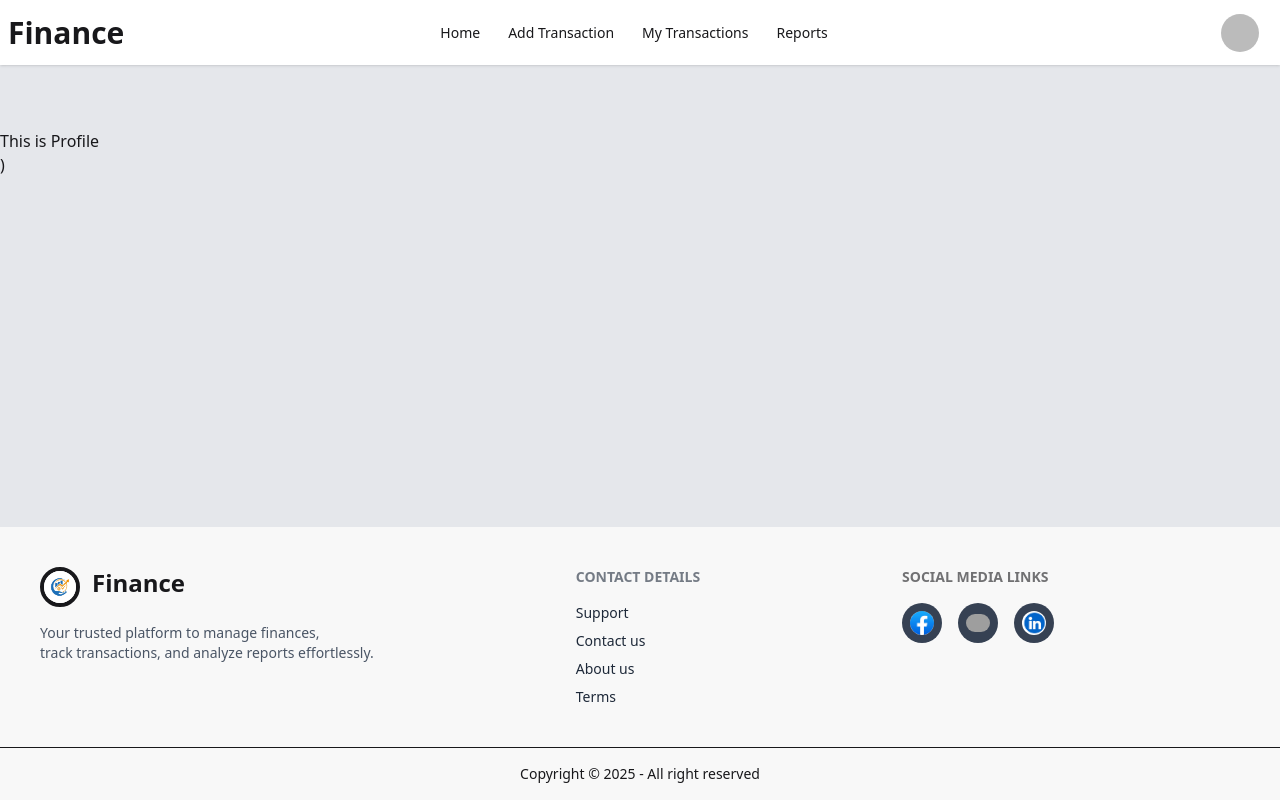
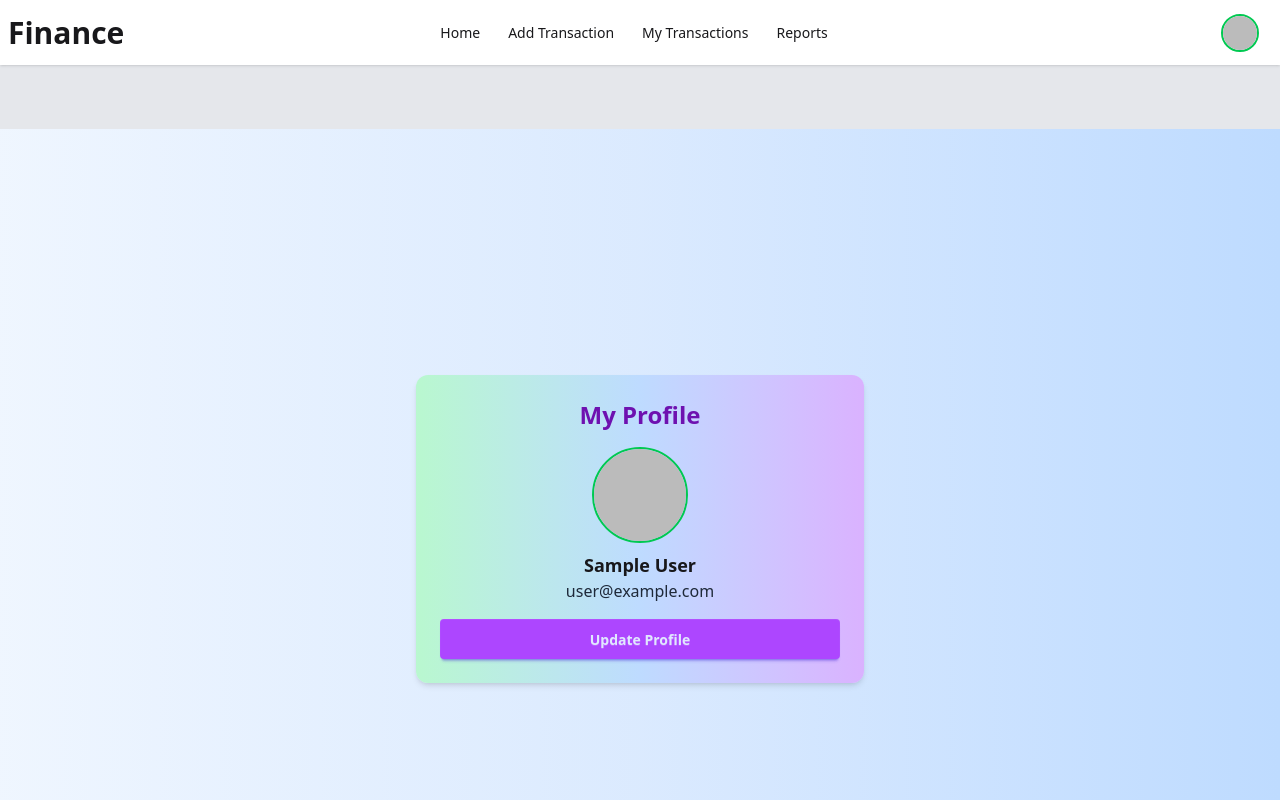
Before and after one commit to ruhulamindev/b12-a10-client-finease, a React (Vite) app: page /profile in a window 1280 px wide. Shown: the top 800 px of the page. Built offline with nearby package versions, Linux system fonts and the light colour scheme; no server answers; sample sign-in values are in the browser's storage; grey boxes are pictures that could not be loaded.

Commit message:
Profile Page Complete

```diff
--- a/index.html
+++ b/index.html
@@ -5,6 +5,7 @@
     <link rel="icon" type="image/svg+xml" href="/download.png" />
     <meta name="viewport" content="width=device-width, initial-scale=1.0" />
     <title>b12-a10-client-finease</title>
+    <script src="https://kit.fontawesome.com/0b7a4f3131.js" crossorigin="anonymous"></script>
   </head>
   <body>
     <div id="root"></div>
--- a/package.json
+++ b/package.json
@@ -10,6 +10,7 @@
     "preview": "vite preview"
   },
   "dependencies": {
+    "@react-spring/web": "^10.0.3",
     "@tailwindcss/vite": "^4.1.17",
     "firebase": "^12.6.0",
     "react": "^19.2.0",
--- a/src/components/Navbar.jsx
+++ b/src/components/Navbar.jsx
@@ -181,7 +181,7 @@ const Navbar = () => {
             {user ? (
               <div className="dropdown dropdown-end">
                 <label tabIndex={0} className="btn btn-ghost btn-circle avatar">
-                  <div className="w-10 rounded-full">
+                  <div className="w-10 rounded-full border-green-500 rounded-full border-2">
                     <img
                       src={user.photoURL || "default-profile.png"}
                       alt="profile"
@@ -192,8 +192,11 @@ const Navbar = () => {
                   tabIndex={0}
                   className="dropdown-content menu p-2 shadow bg-base-100 rounded-box w-max mt-4 gap-1"
                 >
-                  <li>
-                    <span className="font-semibold border-b">{user.email}</span>
+                  <li className="bg-gray-200">
+                    <h1 className="font-semibold text-xl">
+                      {user.displayName || "No Name"}
+                    </h1>
+                    <span className="font-semibold">{user.email}</span>
                   </li>
                   <li>
                     <NavLink
@@ -217,7 +220,7 @@ const Navbar = () => {
                       onClick={handleLogout}
                       className="btn border-gray-500 bg-white"
                     >
-                      Sign Out
+                      <i class="fa-solid fa-right-from-bracket"></i> Sign Out
                     </button>
                   </li>
                 </ul>
--- a/src/pages/Profile.jsx
+++ b/src/pages/Profile.jsx
@@ -1,11 +1,103 @@
-import React from 'react';
+import React, { useState } from "react";
+import { useAuth } from "../contexts/useAuth";
+/* eslint-disable-next-line no-unused-vars */
+import { useSpring, animated } from "@react-spring/web";
 
 const Profile = () => {
-    return (
-        <div>
-            <h1>This is Profile</h1>
+  const { user, updateUserProfile } = useAuth();
+  const [editing, setEditing] = useState(false);
+  const [displayName, setDisplayName] = useState(user?.displayName || "");
+  const [photoURL, setPhotoURL] = useState(user?.photoURL || "");
+
+  const animation = useSpring({
+    opacity: editing ? 1 : 0,
+    transform: editing ? `scale(1)` : `scale(0.8)`,
+    config: { tension: 200, friction: 20 },
+  });
+
+  const handleUpdate = (e) => {
+    e.preventDefault();
+    updateUserProfile({ displayName, photoURL });
+    setEditing(false);
+  };
+  return (
+    <div className="bg-gradient-to-r from-blue-50 via-blue-100 to-blue-200 min-h-screen flex flex-col items-center justify-center p-6">
+      <div className="bg-gradient-to-r from-green-200 via-blue-200 to-purple-300 shadow-md rounded-xl p-6 w-full max-w-md">
+        <h1 className="text-2xl font-bold mb-4 text-center text-purple-800">
+          My Profile
+        </h1>
+
+        <div className="flex flex-col items-center mb-4">
+          <img
+            src={user?.photoURL || "https://i.ibb.co/ZYW3VTp/brown-brim.png"}
+            alt="avatar"
+            className="w-24 h-24 rounded-full border-green-500 rounded-full border-2 mb-2"
+          />
+          <p className="text-lg font-bold">{user?.displayName || "No Name"}</p>
+          <p className="text-gray-800">{user?.email}</p>
         </div>
-    );
+
+        {!editing && (
+          <button
+            onClick={() => setEditing(true)}
+            className="btn btn-primary w-full bg-purple-500 border-none"
+          >
+            Update Profile
+          </button>
+        )}
+
+        {editing && (
+          <animated.div
+            style={animation}
+            className="fixed inset-0 flex items-center justify-center bg-black bg-opacity-50 z-50"
+          >
+            <div className="bg-white rounded-xl shadow-lg p-6 w-full max-w-md">
+              <h2 className="text-xl font-bold mb-4 text-center text-purple-800">
+                Update Profile
+              </h2>
+
+              <form onSubmit={handleUpdate} className="space-y-4">
+                <div>
+                  <label className="block text-gray-700">Display Name</label>
+                  <input
+                    type="text"
+                    value={displayName}
+                    onChange={(e) => setDisplayName(e.target.value)}
+                    className="input input-bordered w-full"
+                  />
+                </div>
+                <div>
+                  <label className="block text-gray-700">Photo URL</label>
+                  <input
+                    type="text"
+                    value={photoURL}
+                    onChange={(e) => setPhotoURL(e.target.value)}
+                    className="input input-bordered w-full"
+                  />
+                </div>
+
+                <div className="flex gap-2">
+                  <button
+                    type="submit"
+                    className="btn btn-success flex-1 bg-purple-500 border-none"
+                  >
+                    Save
+                  </button>
+                  <button
+                    type="button"
+                    onClick={() => setEditing(false)}
+                    className="btn btn-outline flex-1"
+                  >
+                    Cancel
+                  </button>
+                </div>
+              </form>
+            </div>
+          </animated.div>
+        )}
+      </div>
+    </div>
+  );
 };
 
 export default Profile;
```
Also changed, not shown: 1 other file (tests, documents, lock files or other folders).
